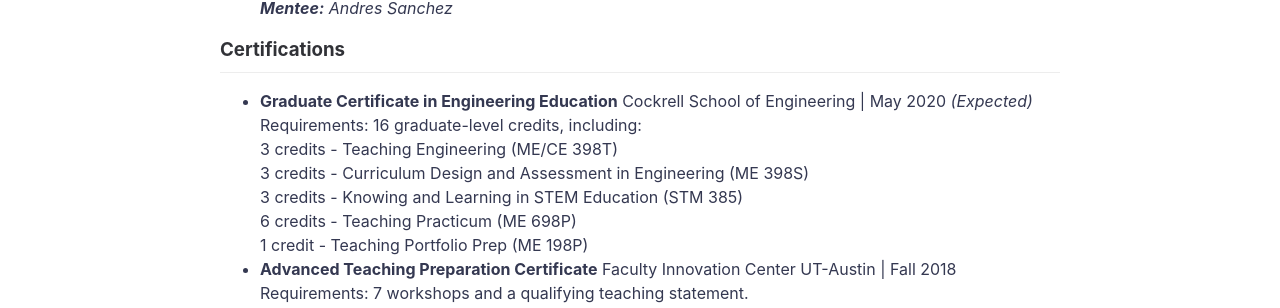
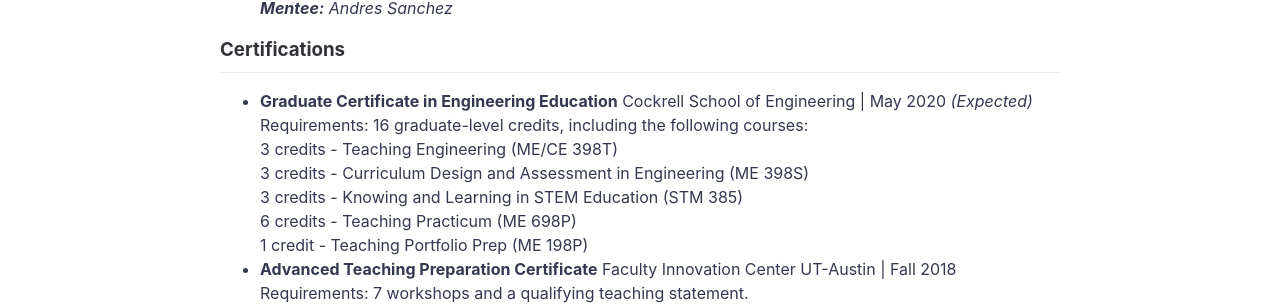
Before and after one commit to nzunigag/nzunigag.github.io, a Jekyll site: the page built from teaching.md, in a window 1280 px wide. Shown: the part 987-1295 px from the top of the page. Built offline with Jekyll 4.4.1, drawn with Linux system fonts in a browser that asks for light colours.

Commit message:
Update teaching.md

```diff
--- a/teaching.md
+++ b/teaching.md
@@ -35,7 +35,7 @@ ___
 ### Certifications
 ___
 - <b>Graduate Certificate in Engineering Education</b> Cockrell School of Engineering | May 2020 <i>(Expected)</i> <br>
-Requirements: 16 graduate-level credits, including: <br>
+Requirements: 16 graduate-level credits, including the following courses: <br>
 3 credits - Teaching Engineering (ME/CE 398T) <br>
 3 credits - Curriculum Design and Assessment in Engineering (ME 398S)<br>
 3 credits - Knowing and Learning in STEM Education (STM 385)<br>
```
